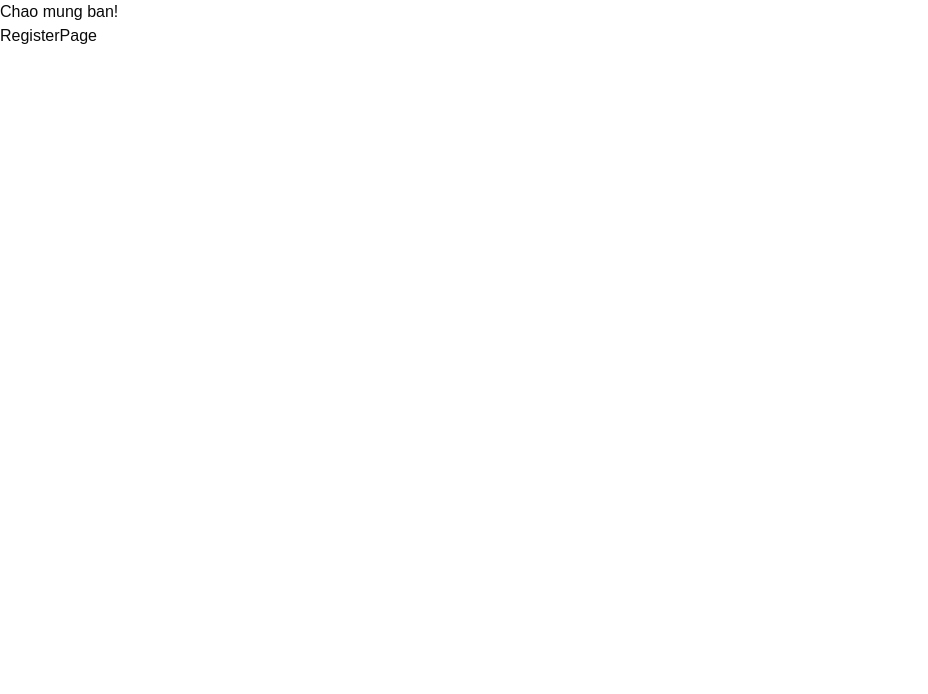
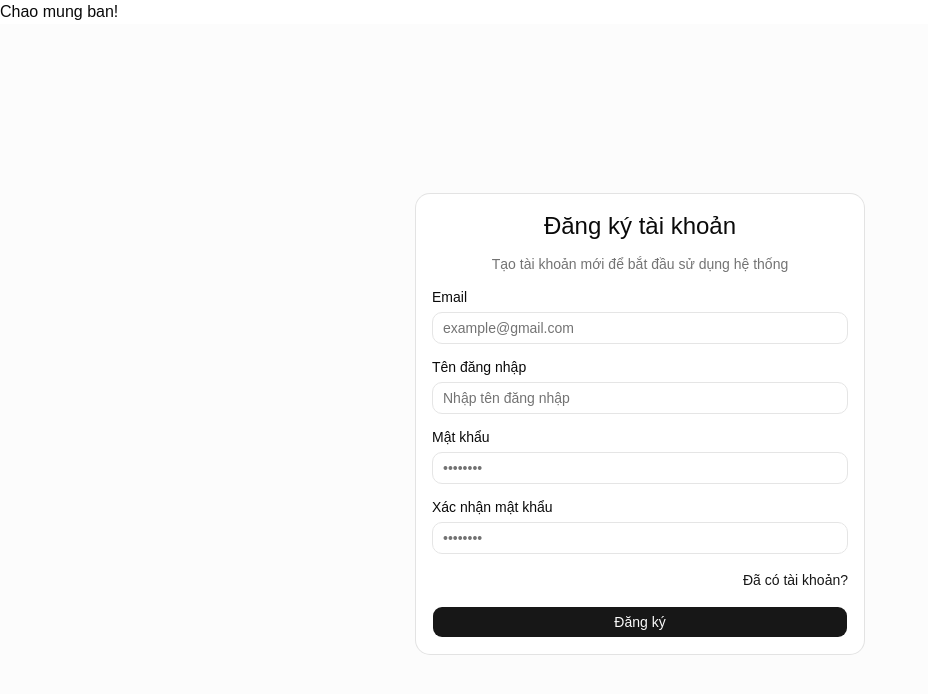
Before and after one commit to hoangnm-ndm/FS2602-React, a React (Vite) app: page /auth/register in a window 1280 px wide. Shown: the top 694 px of the page, without its empty margins (0-928 px from the left). Built offline with nearby package versions, Linux system fonts and the light colour scheme.

Commit message:
Day 29: Authentication/Authorization

```diff
--- a/db.json
+++ b/db.json
@@ -1,38 +1,19 @@
 {
-  "blogs": [
+  "posts": [
     {
       "id": 1,
-      "title": "First Blog Post",
-      "content": "This is the content of the first blog post.",
-      "author": "John Doe",
-      "status": "published",
-      "date": "2024-06-01"
-    },
+      "title": "json-server",
+      "author": "typicode"
+    }
+  ],
+  "comments": [
     {
-      "id": 2,
-      "title": "Second Blog Post",
-      "content": "This is the content of the second blog post.",
-      "author": "Jane Smith",
-      "status": "draft",
-      "date": "2024-06-02"
-    },
-    {
-      "title": "blog moi",
-      "content": "noi dunfg day",
-      "status": "published",
-      "id": 3
-    },
-    {
-      "title": "sdsdsd",
-      "content": "sadsadsdsad",
-      "status": "draft",
-      "id": 4
-    },
-    {
-      "title": "them cai nua",
-      "content": "noi dung blog",
-      "status": "published",
-      "id": 5
+      "id": 1,
+      "body": "some comment",
+      "postId": 1
     }
-  ]
+  ],
+  "profile": {
+    "name": "typicode"
+  }
 }
--- a/package.json
+++ b/package.json
@@ -4,7 +4,7 @@
   "version": "0.0.0",
   "type": "module",
   "scripts": {
-    "dev": "concurrently \"vite\" \"json-server --watch db.json --port 4000\"",
+    "dev": "concurrently \"vite\" \"json-server --watch db.json -m ./node_modules/json-server-auth --port 3000\"",
     "build": "vite build",
     "lint": "eslint .",
     "preview": "vite preview"
@@ -17,7 +17,8 @@
     "class-variance-authority": "^0.7.1",
     "clsx": "^2.1.1",
     "concurrently": "^10.0.3",
-    "json-server": "^0.17.4",
+    "json-server": "^0.17.0",
+    "json-server-auth": "^2.1.0",
     "lucide-react": "^1.18.0",
     "path": "^0.12.7",
     "radix-ui": "^1.5.0",
--- /dev/null
+++ b/src/api/authApi.js
@@ -0,0 +1,5 @@
+// src/api/authApi.js
+import api from "./index.js"; // Axios client instance đã cấu hình ở bài trước
+
+export const authLogin = (dataUser) => api.post("/login", dataUser);
+export const authRegister = (dataUser) => api.post("/register", dataUser);
--- a/src/pages/admin/BlogFormPage.jsx
+++ b/src/pages/admin/BlogFormPage.jsx
@@ -1,4 +1,4 @@
-import { blogAddSchema } from "@/schemas/Blog";
+import { blogAddSchema } from "@/schemas/blogSchema";
 import { zodResolver } from "@hookform/resolvers/zod";
 import { useForm } from "react-hook-form";
 import { useNavigate } from "react-router";
--- a/src/pages/admin/BlogFormPage2.jsx
+++ b/src/pages/admin/BlogFormPage2.jsx
@@ -24,7 +24,7 @@ import {
   InputGroupText,
   InputGroupTextarea,
 } from "@/components/ui/input-group";
-import { blogAddSchema } from "@/schemas/Blog";
+import { blogAddSchema } from "@/schemas/blogSchema";
 import {
   Select,
   SelectTrigger,
--- a/src/pages/auth/RegisterPage.jsx
+++ b/src/pages/auth/RegisterPage.jsx
@@ -1,7 +1,165 @@
+// src/pages/RegisterPage.jsx
+
 import React from "react";
+import { useForm } from "react-hook-form";
+import { zodResolver } from "@hookform/resolvers/zod";
+import { Link, useNavigate } from "react-router";
+
+import { registerSchema } from "@/schemas/authSchema";
+import { authRegister } from "@/api/authApi";
+
+import { Button } from "@/components/ui/button";
+import { Input } from "@/components/ui/input";
+import { Label } from "@/components/ui/label";
+import {
+  Card,
+  CardContent,
+  CardDescription,
+  CardHeader,
+  CardTitle,
+} from "@/components/ui/card";
 
 const RegisterPage = () => {
-  return <div>RegisterPage</div>;
+  const nav = useNavigate();
+
+  const {
+    handleSubmit,
+    reset,
+    register,
+    formState: { errors },
+  } = useForm({
+    resolver: zodResolver(registerSchema),
+    defaultValues: {
+      username: "",
+      email: "",
+      password: "",
+      confirmPass: "",
+    },
+  });
+
+  const handleRegister = async (dataBody) => {
+    try {
+      const { confirmPass, ...payload } = dataBody;
+
+      const { data } = await authRegister(payload);
+
+      if (
+        data.user &&
+        window.confirm("Đăng ký thành công! Chuyển sang trang đăng nhập?")
+      ) {
+        nav("/login");
+      }
+    } catch (error) {
+      console.error(error);
+
+      alert(
+        error.response?.data?.message || "Đăng ký thất bại. Vui lòng thử lại."
+      );
+
+      reset();
+    }
+  };
+
+  return (
+    <div className="flex min-h-screen items-center justify-center bg-muted/30 px-4">
+      <Card className="w-full max-w-md">
+        <CardHeader className="space-y-2">
+          <CardTitle className="text-2xl text-center">
+            Đăng ký tài khoản
+          </CardTitle>
+
+          <CardDescription className="text-center">
+            Tạo tài khoản mới để bắt đầu sử dụng hệ thống
+          </CardDescription>
+        </CardHeader>
+
+        <CardContent>
+          <form onSubmit={handleSubmit(handleRegister)} className="space-y-4">
+            {/* Email */}
+            <div className="space-y-2">
+              <Label htmlFor="email">Email</Label>
+
+              <Input
+                id="email"
+                type="email"
+                placeholder="example@gmail.com"
+                {...register("email")}
+              />
+
+              {errors.email && (
+                <p className="text-sm text-destructive">
+                  {errors.email.message}
+                </p>
+              )}
+            </div>
+
+            {/* Username */}
+            <div className="space-y-2">
+              <Label htmlFor="username">Tên đăng nhập</Label>
+
+              <Input
+                id="username"
+                placeholder="Nhập tên đăng nhập"
+                {...register("username")}
+              />
+
+              {errors.username && (
+                <p className="text-sm text-destructive">
+                  {errors.username.message}
+                </p>
+              )}
+            </div>
+
+            {/* Password */}
+            <div className="space-y-2">
+              <Label htmlFor="password">Mật khẩu</Label>
+
+              <Input
+                id="password"
+                type="password"
+                placeholder="••••••••"
+                {...register("password")}
+              />
+
+              {errors.password && (
+                <p className="text-sm text-destructive">
+                  {errors.password.message}
+                </p>
+              )}
+            </div>
+
+            {/* Confirm Password */}
+            <div className="space-y-2">
+              <Label htmlFor="confirmPass">Xác nhận mật khẩu</Label>
+
+              <Input
+                id="confirmPass"
+                type="password"
+                placeholder="••••••••"
+                {...register("confirmPass")}
+              />
+
+              {errors.confirmPass && (
+                <p className="text-sm text-destructive">
+                  {errors.confirmPass.message}
+                </p>
+              )}
+            </div>
+
+            <div className="text-right text-sm">
+              <Link to="/login" className="text-primary hover:underline">
+                Đã có tài khoản?
+              </Link>
+            </div>
+
+            <Button type="submit" className="w-full">
+              Đăng ký
+            </Button>
+          </form>
+        </CardContent>
+      </Card>
+    </div>
+  );
 };
 
 export default RegisterPage;
--- /dev/null
+++ b/src/schemas/authSchema.js
@@ -0,0 +1,23 @@
+// src/schemas/authSchema.js
+import { z } from "zod";
+
+export const registerSchema = z
+  .object({
+    username: z.string().min(6, "Tên đăng nhập phải chứa ít nhất 6 ký tự"),
+    email: z.string().email("Định dạng email không hợp lệ"),
+    password: z.string().min(6, "Mật khẩu phải chứa ít nhất 6 ký tự").max(255),
+    confirmPass: z
+      .string()
+      .min(6, "Mật khẩu xác nhận phải chứa ít nhất 6 ký tự")
+      .max(255),
+  })
+  // Kiểm tra tính trùng khớp của mật khẩu
+  .refine((data) => data.password === data.confirmPass, {
+    message: "Mật khẩu xác nhận không trùng khớp",
+    path: ["confirmPass"],
+  });
+
+export const loginSchema = z.object({
+  email: z.string().email("Định dạng email không hợp lệ"),
+  password: z.string().min(6, "Mật khẩu phải chứa ít nhất 6 ký tự").max(255),
+});
```
Also changed, not shown: src/api/index.js (renamed from src/api/index.jsx), src/schemas/blogSchema.js (renamed from src/schemas/Blog.js), 1 other file (tests, documents, lock files or other folders).
